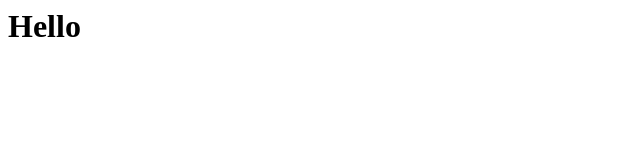
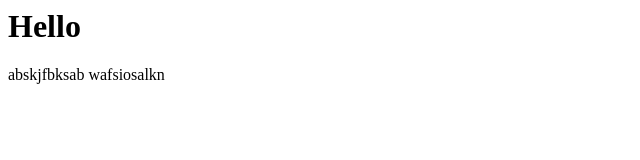
Before and after one commit to rikkyvish/dummy-project, a plain HTML site: page index.html in a window 1280 px wide. Shown: the whole page, without its empty margins (0-640 px from the left). Drawn offline with Linux system fonts and the light colour scheme.

Commit message:
changes in index

```diff
--- a/index.html
+++ b/index.html
@@ -1,5 +1,7 @@
 <html>
     <body>
         <h1>Hello</h1>
+
+        <p>abskjfbksab wafsiosalkn</p>
     </body>
 </html>
```
